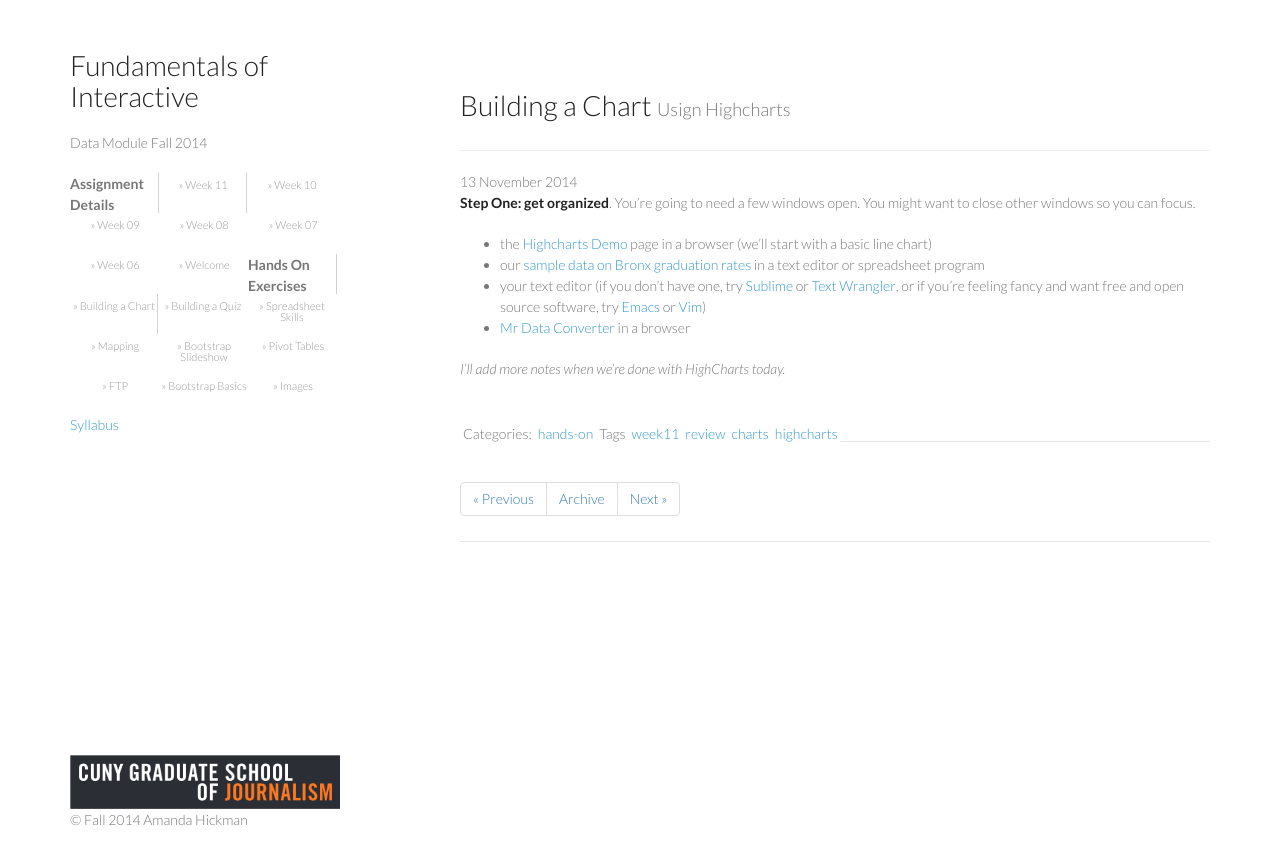
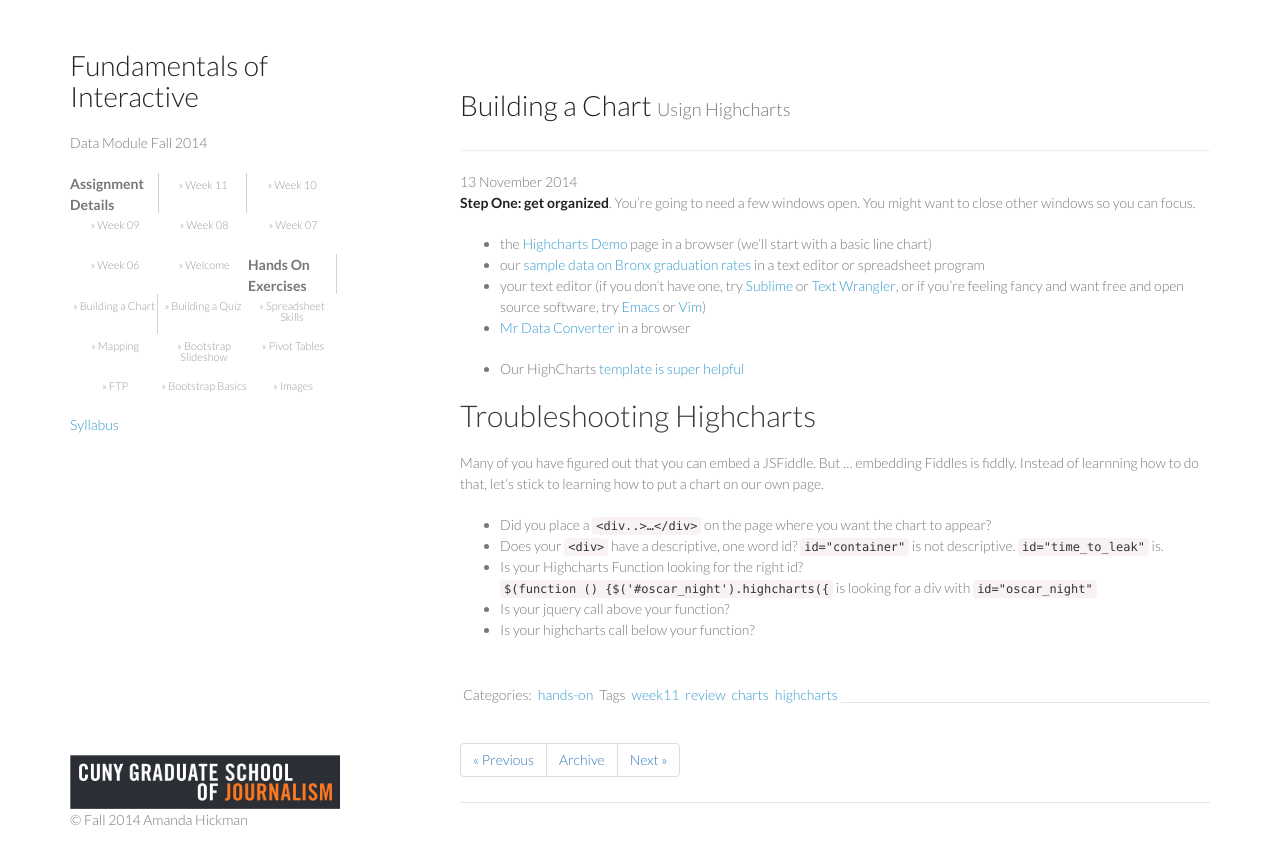
Before and after one commit to amandabee/fundamentals-of-interactive, a Jekyll site: the page built from _posts/2014-11-13-highcharts.md, in a window 1280 px wide. Shown: the top 864 px of the page. Built offline with Jekyll 4.4.1, drawn with Linux system fonts in a browser that asks for light colours; nearby versions of some CDN libraries.

Commit message:
Update 2014-11-13-highcharts.md

```diff
--- a/_posts/2014-11-13-highcharts.md
+++ b/_posts/2014-11-13-highcharts.md
@@ -16,4 +16,15 @@
 + your text editor (if you don't have one, try [Sublime](http://www.sublimetext.com/) or [Text Wrangler](http://www.barebones.com/products/TextWrangler/), or if you're feeling fancy and want free and open source software, try [Emacs](http://emacsformacosx.com/) or [Vim](http://macvim.org/OSX/index.php))
 + [Mr Data Converter](http://shancarter.com/data_converter/) in a browser
 
-*I'll add more notes when we're done with HighCharts today.*
++ Our HighCharts [template is super helpful](assets/highcharts/highcharts_demo.html)
+
+## Troubleshooting Highcharts
+
+Many of you have figured out that you can embed a JSFiddle. But ... embedding Fiddles is fiddly. Instead of learnning how to do that, let's stick to learning how to put a chart on our own page.
+
++ Did you place a `<div..>…</div>` on the page where you want the chart to appear?
++ Does your `<div>` have a descriptive, one word id? `id="container"` is not descriptive. `id="time_to_leak"` is.
++ Is your Highcharts Function looking for the right id?
+`$(function () {$('#oscar_night').highcharts({` is looking for a div with `id="oscar_night"`
++ Is your jquery call above your function?
++ Is your highcharts call below your function?
```
